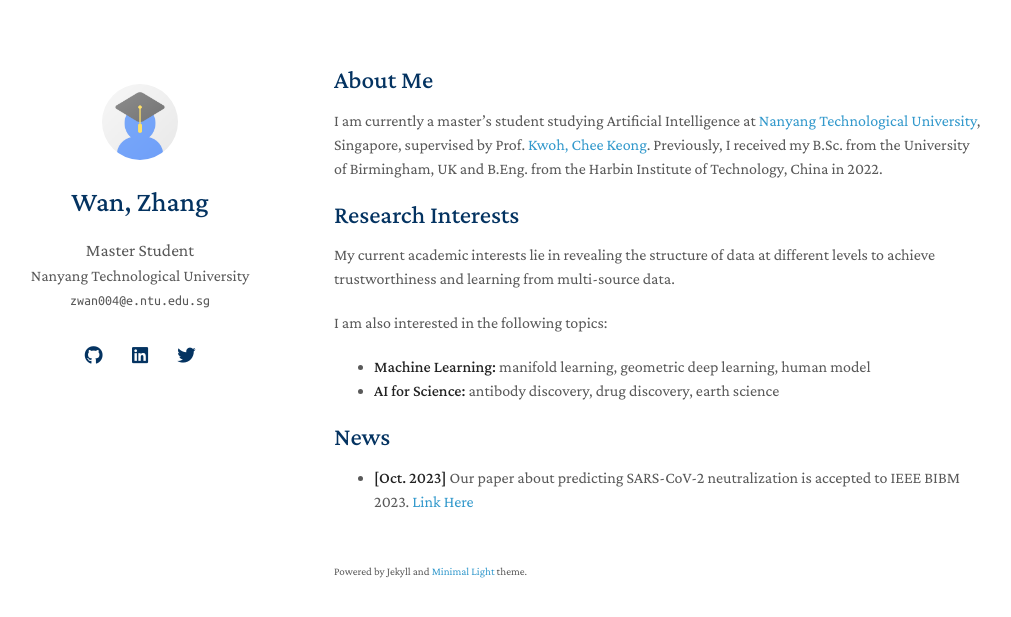
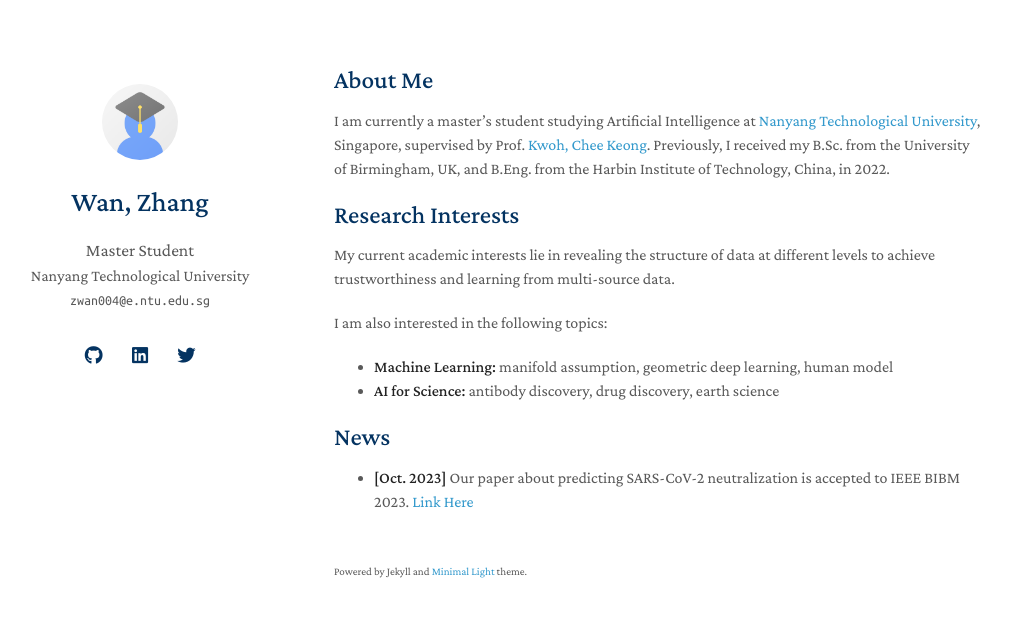
Before and after one commit to ZhangWan-byte/ZhangWan-byte.github.io, a Jekyll site: the page built from index.md, in a window 1280 px wide. Shown: the top 617 px of the page, without its empty margins (136-1147 px from the left). Built offline with Jekyll 4.4.1, drawn with Linux system fonts in a browser that asks for light colours; nearby versions of some CDN libraries; a style sheet for code colours, icons or effects is not loaded; our own code applies the rules of GitHub Pages for plain Markdown files.

Commit message:
Update index.md

```diff
--- a/index.md
+++ b/index.md
@@ -4,14 +4,14 @@ layout: homepage
 
 ## About Me
 
-I am currently a master's student studying Artificial Intelligence at [Nanyang Technological University](https://www.ntu.edu.sg/), Singapore, supervised by Prof. [Kwoh, Chee Keong](https://personal.ntu.edu.sg/asckkwoh/). Previously, I received my B.Sc. from the University of Birmingham, UK and B.Eng. from the Harbin Institute of Technology, China in 2022.
+I am currently a master's student studying Artificial Intelligence at [Nanyang Technological University](https://www.ntu.edu.sg/), Singapore, supervised by Prof. [Kwoh, Chee Keong](https://personal.ntu.edu.sg/asckkwoh/). Previously, I received my B.Sc. from the University of Birmingham, UK, and B.Eng. from the Harbin Institute of Technology, China, in 2022.
 
 ## Research Interests
 
 My current academic interests lie in revealing the structure of data at different levels to achieve trustworthiness and learning from multi-source data.
 
 I am also interested in the following topics:
-- **Machine Learning:** manifold learning, geometric deep learning, human model
+- **Machine Learning:** manifold assumption, geometric deep learning, human model
 - **AI for Science:** antibody discovery, drug discovery, earth science
 
 ## News
```
